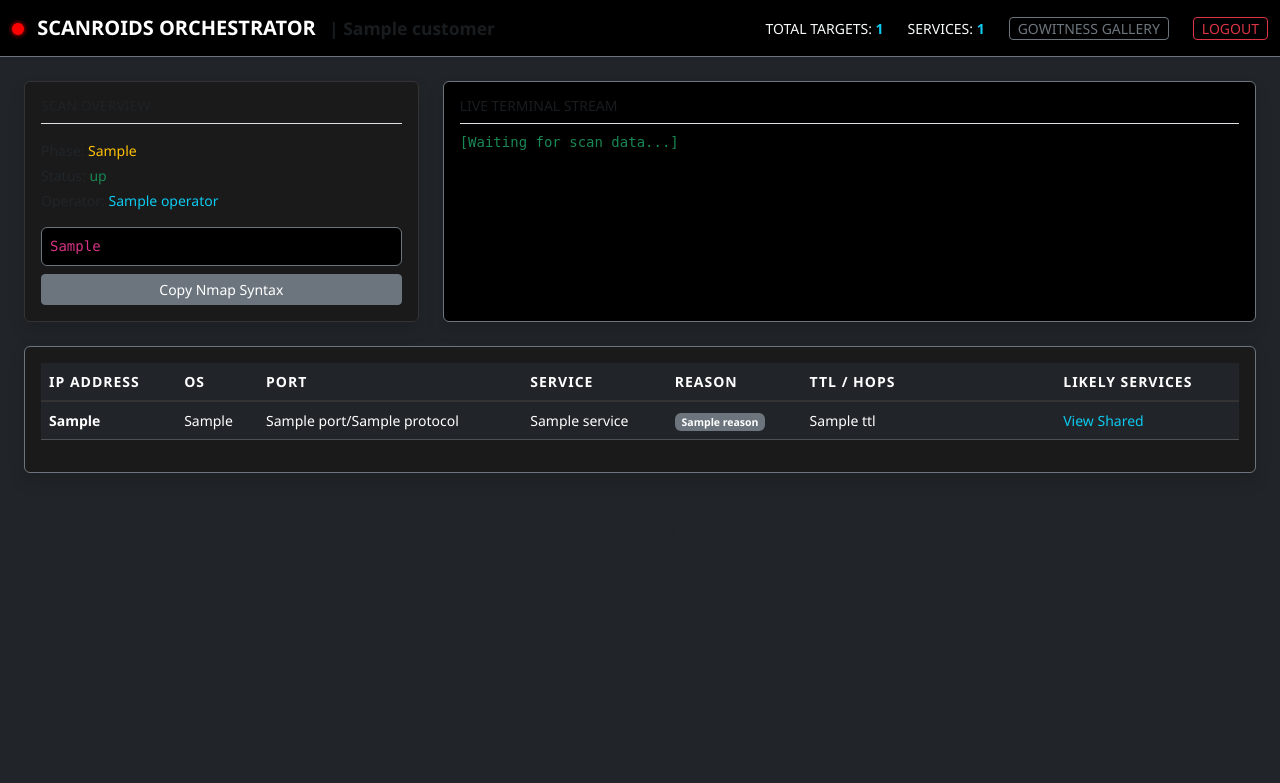
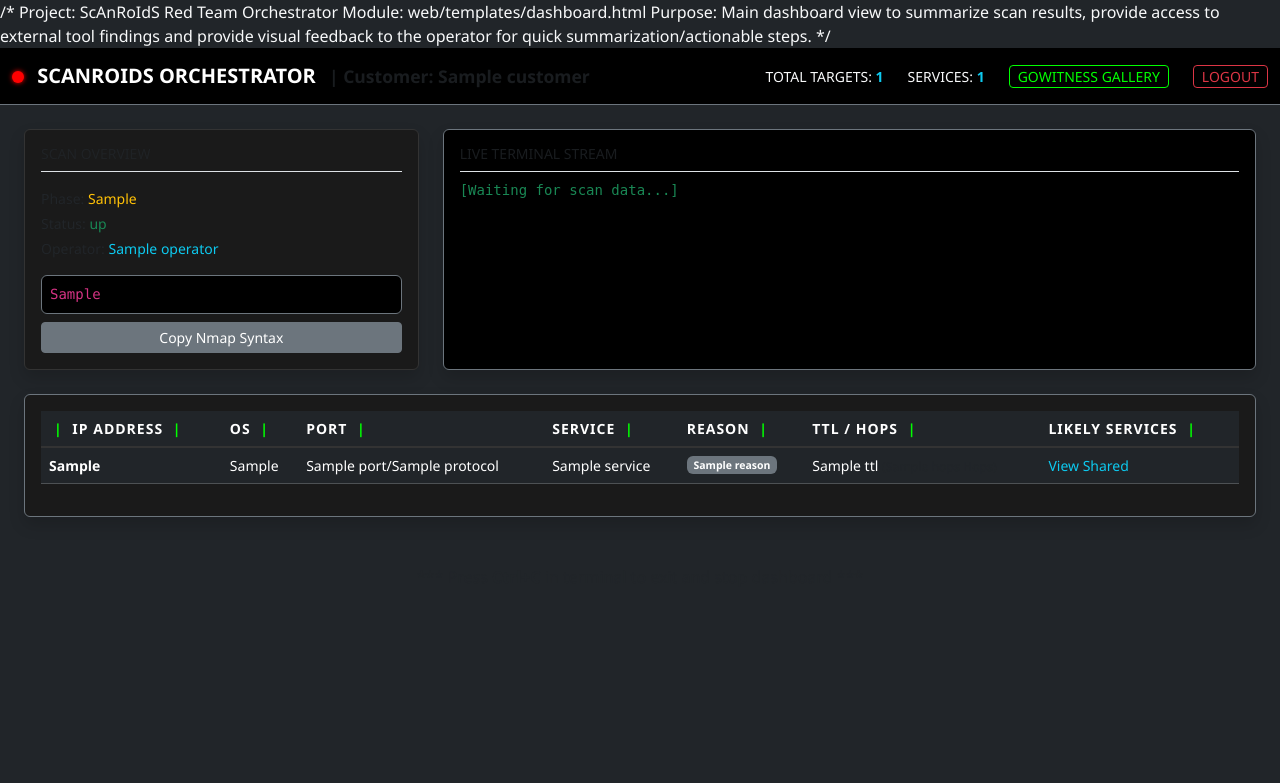
Before and after one commit to blacklabssecurity/ScAnRoIdS, a Flask app: template web/templates/dashboard.html in a window 1280 px wide. Shown: the top 783 px of the page. Run offline with Flask 3, Linux system fonts and the light colour scheme; the template is opened without the code that fills it: most values are stand-ins (such as "Sample title", 1, 10 or a date in 2020); parts of the project's set-up code (start-up, migrations or seed data) failed here and were passed over; some libraries are stand-ins or nearby versions.

Commit message:
Update dashboard.html
Signed-off-by: m4l3n1c3 <blacklabssec@gmail.com>

```diff
--- a/web/templates/dashboard.html
+++ b/web/templates/dashboard.html
@@ -1,3 +1,10 @@
+/*
+Project: ScAnRoIdS Red Team Orchestrator
+Module: web/templates/dashboard.html
+Purpose: Main dashboard view to summarize scan results, provide
+         access to external tool findings and provide visual
+         feedback to the operator for quick summarization/actionable steps.
+*/
 <!DOCTYPE html>
 <html lang="en">
 <head>
@@ -14,12 +21,12 @@
         <div class="container-fluid">
             <span class="navbar-brand fw-bold">
                 <div class="heartbeat {{ 'pulse-green' if heartbeat else 'static-red' }}"></div>
-                SCANROIDS ORCHESTRATOR <small class="text-muted ms-2">| {{ meta.customer }}</small>
+                SCANROIDS ORCHESTRATOR <small class="text-muted ms-2">| <strong>Customer:</strong> {{ meta.customer }}</small>
             </span>
             <div class="d-flex align-items-center gap-4 small text-uppercase">
                 <div>Total Targets: <span class="text-info fw-bold">{{ results|map(attribute='ip')|unique|list|length }}</span></div>
                 <div>Services: <span class="text-info fw-bold">{{ results|length }}</span></div>
-                <a href="http://127.0.0.1:8889" target="_blank" class="btn btn-sm btn-outline-secondary py-0">Gowitness Gallery</a>
+                <a href="http://127.0.0.1:8889" target="_blank" class="btn btn-sm btn-outline-green py-0">Gowitness Gallery</a>
                 <a href="{{ url_for('logout') }}" class="btn btn-sm btn-outline-danger py-0">Logout</a>
             </div>
         </div>
@@ -53,13 +60,13 @@
                     <table id="resultsTable" class="table table-dark table-hover align-middle small w-100">
                         <thead>
                             <tr class="text-muted x-small text-uppercase">
-                                <th>IP Address</th>
-                                <th>OS</th>
-                                <th>Port</th>
-                                <th>Service</th>
-                                <th>Reason</th>
-                                <th>TTL / Hops</th>
-                                <th>Likely Services</th>
+                                <th><span class="header-pipe">|</span> IP ADDRESS <span class="header-pipe">|</span></th>
+                                <th> OS <span class="header-pipe">|</span></th>
+                                <th> PORT <span class="header-pipe">|</span></th>
+                                <th> SERVICE <span class="header-pipe">|</span></th>
+                                <th> REASON <span class="header-pipe">|</span></th>
+                                <th> TTL / HOPS <span class="header-pipe">|</span></th>
+                                <th> LIKELY SERVICES <span class="header-pipe">|</span></th>
                             </tr>
                         </thead>
                         <tbody>
```
